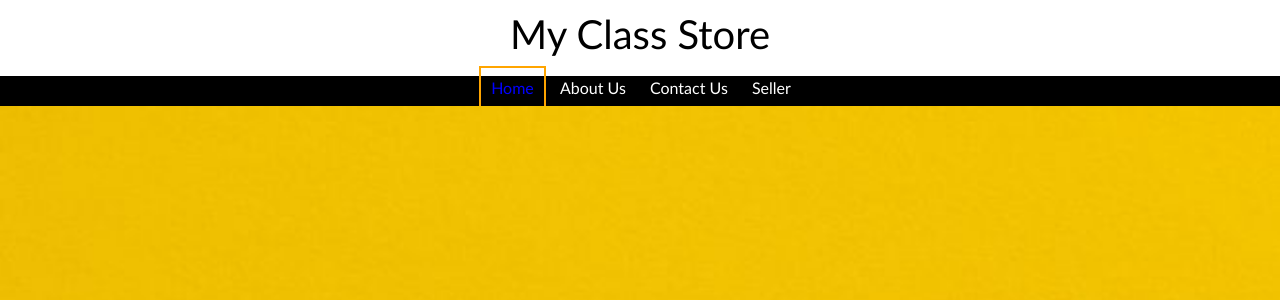
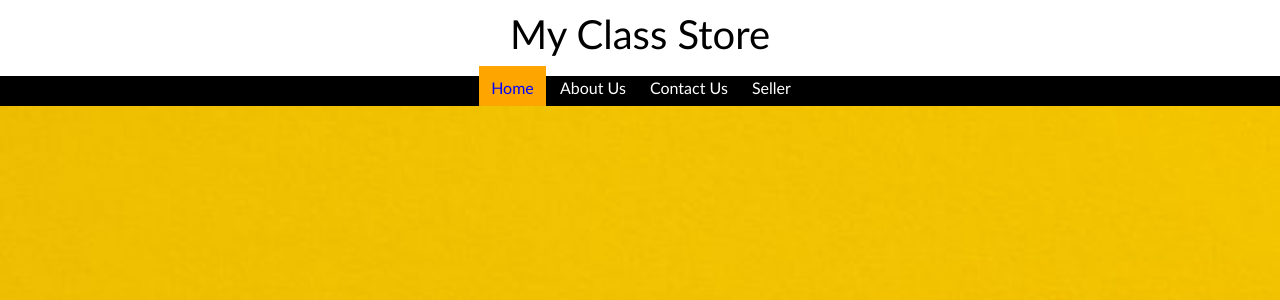
Before and after one commit to Maazinmu/My-Class-Store, a PHP site: page / in a window 1280 px wide, with the pointer over the restyled element. Shown: the top 300 px of the page. Run offline with PHP 8.4, Linux system fonts and the light colour scheme; some libraries are stand-ins or nearby versions.

Commit message:
Update index.css

```diff
--- a/index.css
+++ b/index.css
@@ -52,8 +52,9 @@ button a:hover {
 
 }
 .top-nav span a:hover {
-    border:2px double orange;
-
+    border:2px solid orange;
+    color: blue;
+    background-color: orange;
 }
 .top-nav .mmenu {
     float: right;
@@ -79,9 +80,6 @@ button a:hover {
 
 }
 div .store-items {
-}
-.top-nav span a:hover {
-    color: blue;
 }
 .footer p {
     font-size: 13px;
```
